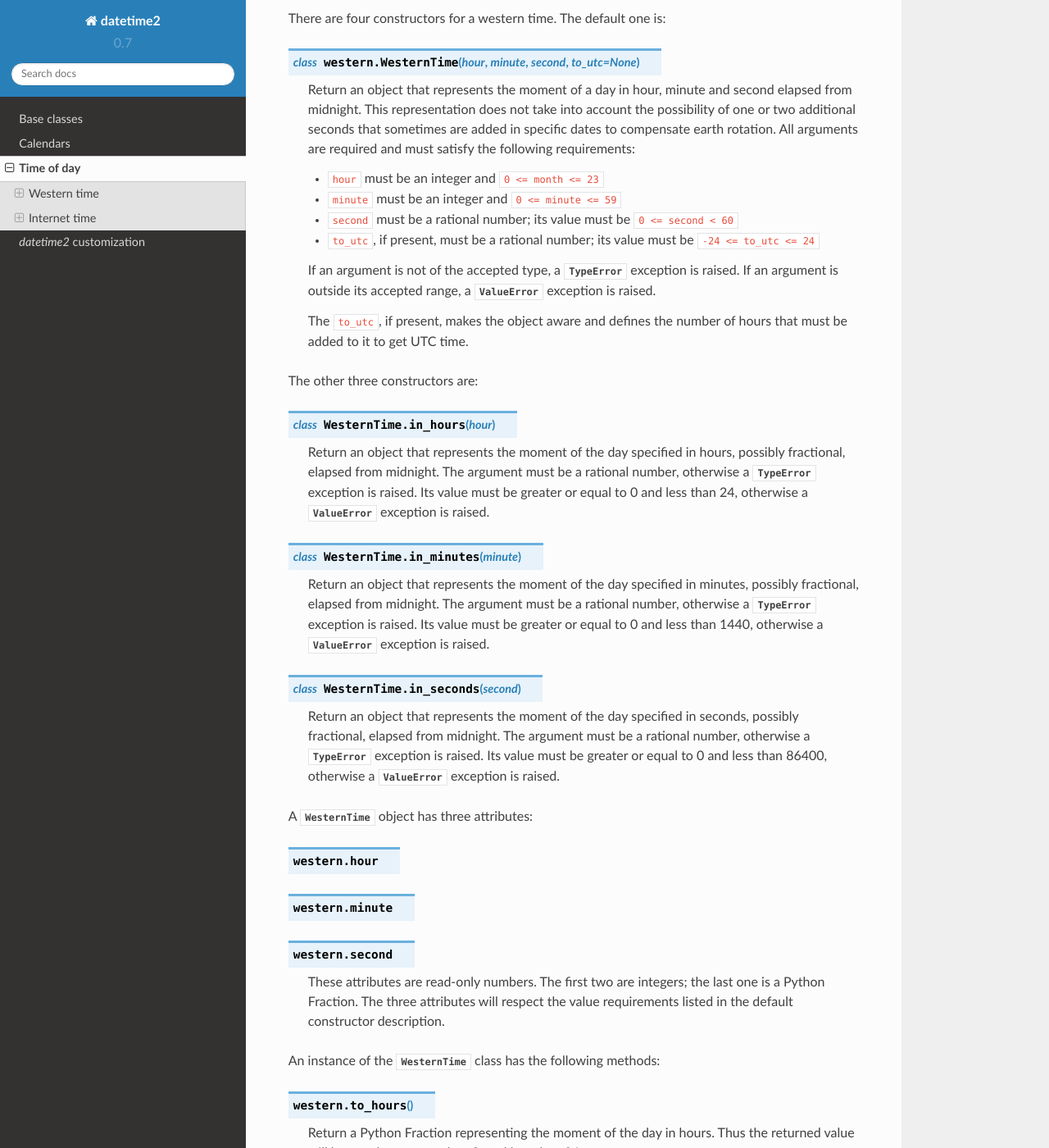
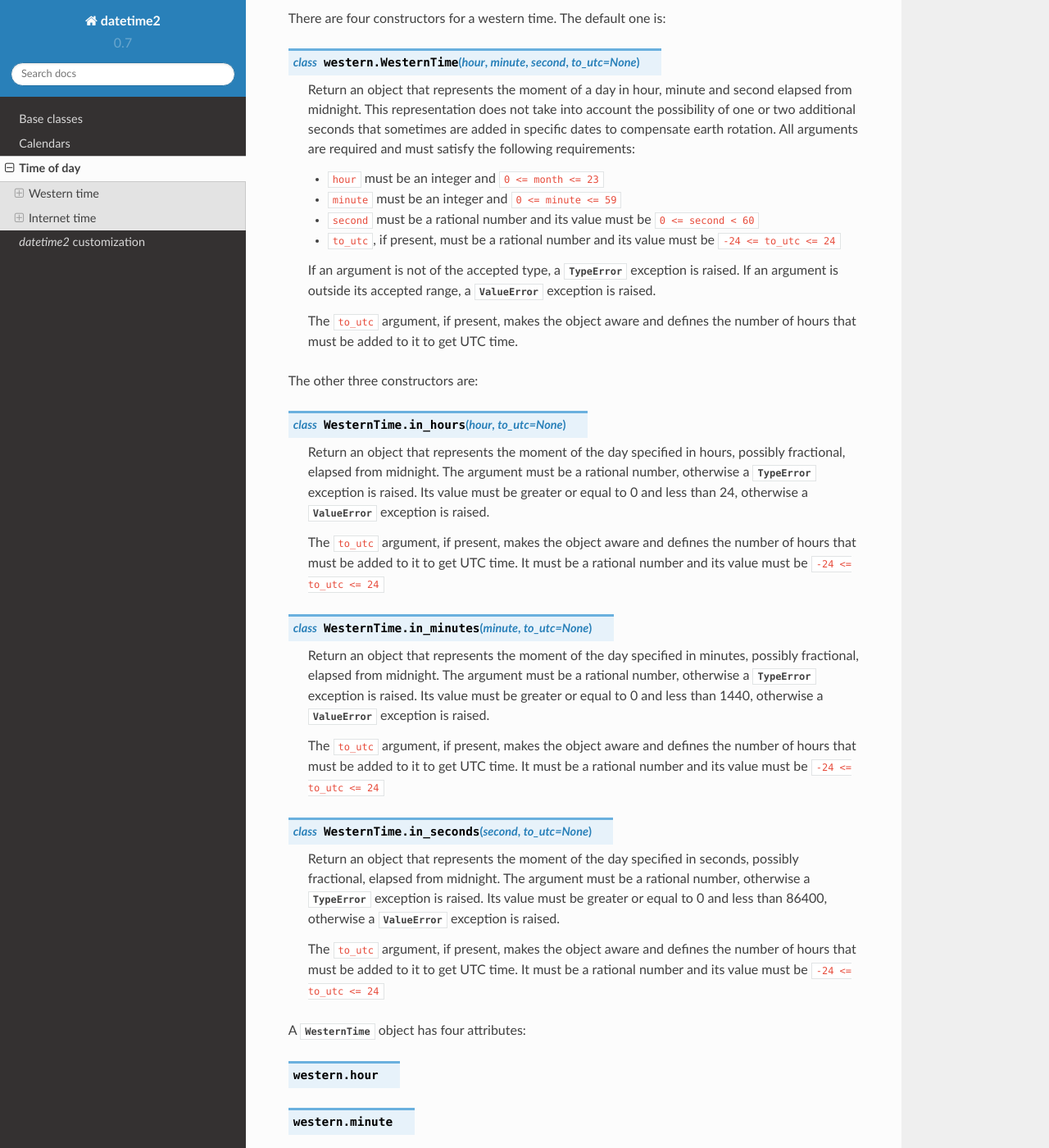
Before and after one commit to fricciardi/datetime2, a Sphinx documentation site: the page built from docs/timeofday.rst, in a window 1280 px wide and 1400 px high, scrolled down 765 px. Shown: the whole window at 82% size. Built offline with Sphinx 7.4.7 and the Read the Docs theme 2.0.0, drawn with Linux system fonts in a browser that asks for light colours; some of the changed text lies outside the part shown.

Commit message:
Documented the addition of to_utc to the other WesternTime constructors.

```diff
--- a/docs/timeofday.rst
+++ b/docs/timeofday.rst
@@ -57,20 +57,21 @@ There are four constructors for a western time. The default one is:
 
    * ``hour`` must be an integer and ``0 <= month <= 23``
    * ``minute`` must be an integer and ``0 <= minute <= 59``
-   * ``second`` must be a rational number; its value must be ``0 <= second < 60``
-   * ``to_utc``, if present, must be a rational number; its value must be
+   * ``second`` must be a rational number and its value must be
+     ``0 <= second < 60``
+   * ``to_utc``, if present, must be a rational number and its value must be
      ``-24 <= to_utc <= 24``
 
    If an argument is not of the accepted type, a :exc:`TypeError` exception
    is raised. If an argument is outside its accepted range, a
    :exc:`ValueError` exception is raised.
 
-   The ``to_utc``, if present, makes the object aware and defines the number of
-   hours that must be added to it to get UTC time.
+   The ``to_utc`` argument, if present, makes the object aware and defines the
+   number of hours that must be added to it to get UTC time.
 
 The other three constructors are:
 
-.. class:: WesternTime.in_hours(hour)
+.. class:: WesternTime.in_hours(hour, to_utc=None)
 
    Return an object that represents the moment of the day specified in
    hours, possibly fractional, elapsed from midnight. The argument must be a
@@ -78,7 +79,11 @@ The other three constructors are:
    value must be greater or equal to 0 and less than 24, otherwise a
    :exc:`ValueError` exception is raised.
 
-.. class:: WesternTime.in_minutes(minute)
+   The ``to_utc`` argument, if present, makes the object aware and defines the
+   number of hours that must be added to it to get UTC time. It must be a
+   rational number and its value must be ``-24 <= to_utc <= 24``
+
+.. class:: WesternTime.in_minutes(minute, to_utc=None)
 
    Return an object that represents the moment of the day specified in
    minutes, possibly fractional, elapsed from midnight. The argument must be
@@ -86,7 +91,11 @@ The other three constructors are:
    value must be greater or equal to 0 and less than 1440, otherwise a
    :exc:`ValueError` exception is raised.
 
-.. class:: WesternTime.in_seconds(second)
+   The ``to_utc`` argument, if present, makes the object aware and defines the
+   number of hours that must be added to it to get UTC time. It must be a
+   rational number and its value must be ``-24 <= to_utc <= 24``
+
+.. class:: WesternTime.in_seconds(second, to_utc=None)
 
    Return an object that represents the moment of the day specified in
    seconds, possibly fractional, elapsed from midnight. The argument must be
@@ -94,8 +103,12 @@ The other three constructors are:
    value must be greater or equal to 0 and less than 86400, otherwise a
    :exc:`ValueError` exception is raised.
 
+   The ``to_utc`` argument, if present, makes the object aware and defines the
+   number of hours that must be added to it to get UTC time. It must be a
+   rational number and its value must be ``-24 <= to_utc <= 24``
 
-A :class:`WesternTime` object has three attributes:
+
+A :class:`WesternTime` object has four attributes:
 
 .. attribute:: western.hour
 
@@ -106,6 +119,12 @@ A :class:`WesternTime` object has three attributes:
    These attributes are read-only numbers. The first two are integers; the
    last one is a Python Fraction. The three attributes will respect the
    value requirements listed in the default constructor description.
+
+.. attribute:: western.to_utc
+
+   If this attribute is not ``None``, it is the number of hours that must be
+   added the object's time to it to get UTC time
+
 
 An instance of the :class:`WesternTime` class has the following methods:
 
```
